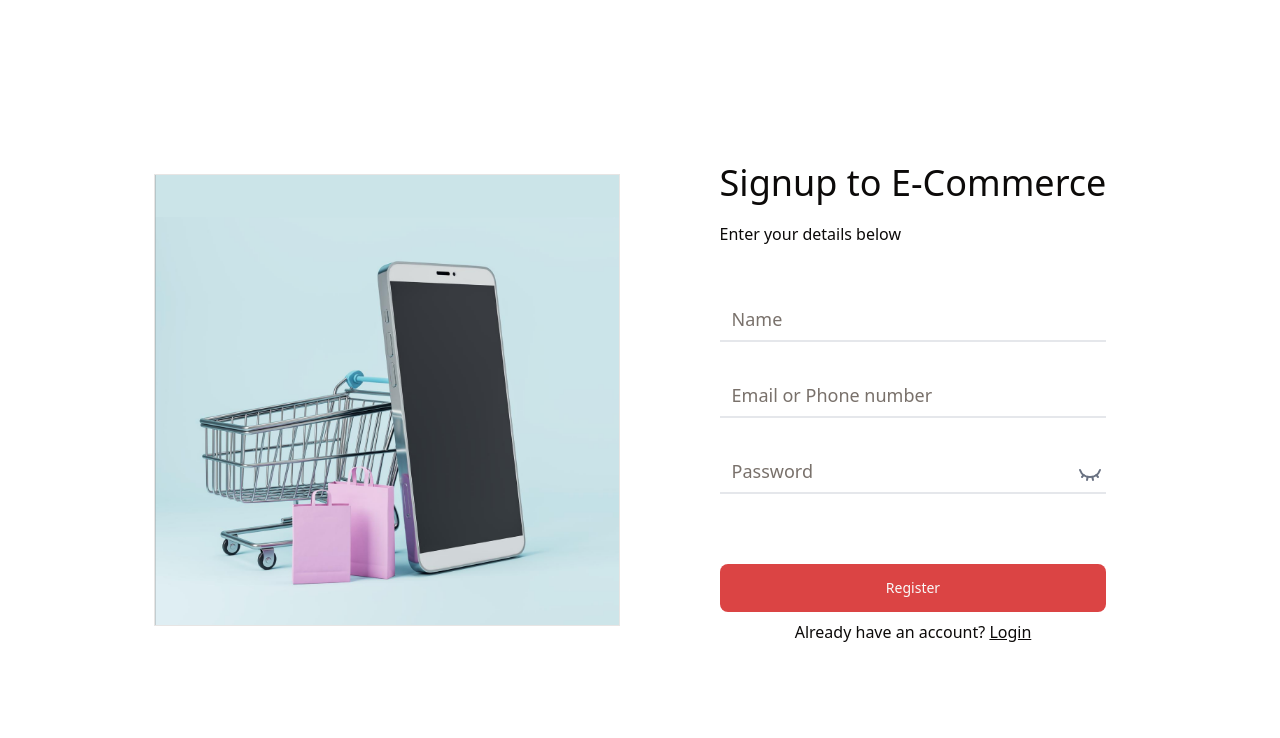
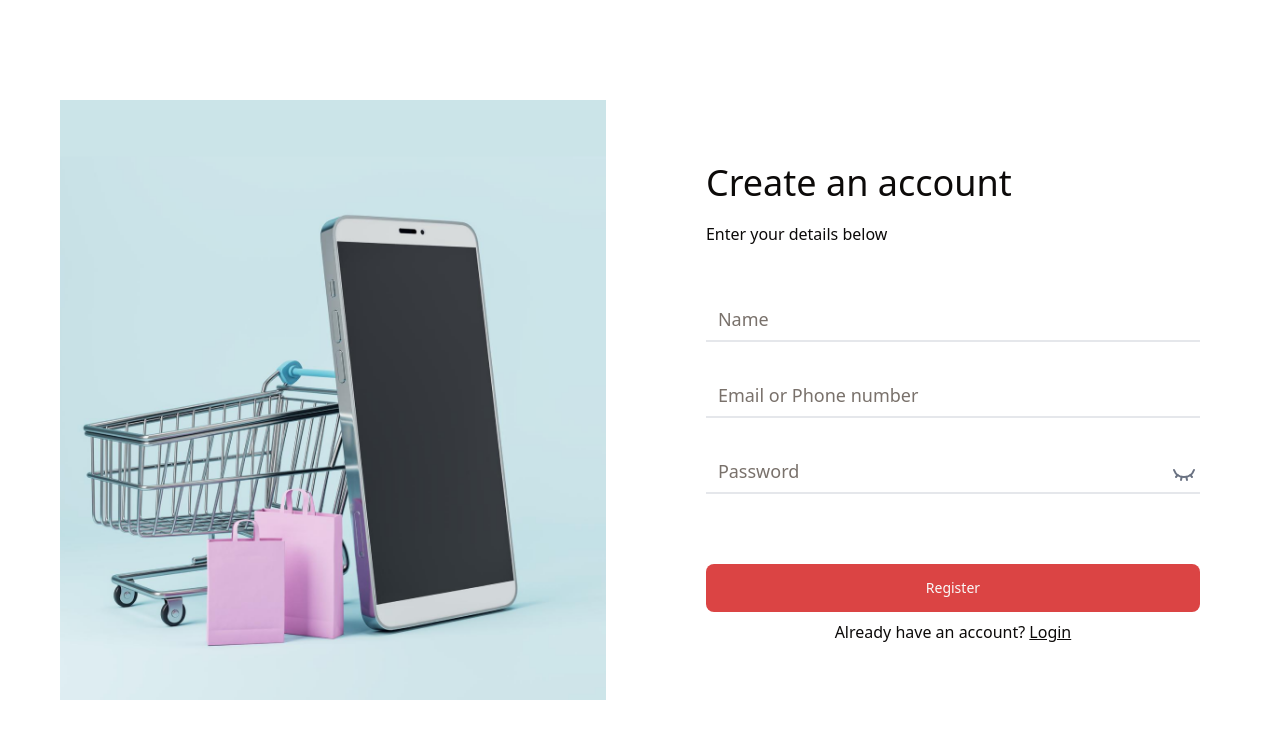
Before and after one commit to razeeth11/E-Commerce-NEXT-JS-, a Next.js app: page /auth/signup in a window 1280 px wide. Shown: the top 738 px of the page. Built offline with nearby package versions, Linux system fonts and the light colour scheme.

Commit message:
Login-Signup-Completed

```diff
--- a/src/app/auth/login/page.tsx
+++ b/src/app/auth/login/page.tsx
@@ -51,17 +51,18 @@ export default function Login() {
     setShow((prev) => !prev);
   };
   return (
-    <div className="flex items-center justify-center gap-20 h-screen mx-20">
-      <div className="border pointer-events-none hidden lg:block">
+    <div className="flex items-center justify-center gap-20 h-screen mx-5 lg:mx-15">
+      <div className="pointer-events-none hidden lg:block">
         <Image
           src="/auth.png"
           alt="login-page-illustration.png"
           height={300}
           width={600}
-          className="w-full h-[450px] object-cover"
+          className="w-[100%] h-[600px] object-cover"
+          priority={true}
         />
       </div>
-      <div className="flex flex-col gap-3 border lg:border-none p-5 rounded">
+      <div className="flex flex-col gap-3 border lg:border-none p-5 rounded w-[600px]">
         <h1 className="text-[36px] font-medium whitespace-nowrap select-none">
           Log in to E-Commerce
         </h1>
@@ -72,7 +73,7 @@ export default function Login() {
           <Form {...form}>
             <form
               onSubmit={form.handleSubmit((data) => console.log(data))}
-              className="flex flex-col gap-5"
+              className="flex flex-col gap-10"
             >
               <FormField
                 control={form.control}
--- a/src/app/auth/signup/page.tsx
+++ b/src/app/auth/signup/page.tsx
@@ -53,19 +53,20 @@ export default function Signup() {
     setShow((prev) => !prev);
   };
   return (
-    <div className="flex items-center justify-center gap-20 h-screen mx-20">
-      <div className="border pointer-events-none hidden lg:block">
+    <div className="flex items-center justify-center gap-20 h-screen mx-5 lg:mx-15">
+      <div className="pointer-events-none hidden lg:block">
         <Image
           src="/auth.png"
           alt="Signup-page-illustration.png"
-          height={300}
+          height={450}
           width={600}
-          className="w-full h-[450px] object-cover"
+          className="w-[100%] h-[600px] object-cover"
+          priority={true}
         />
       </div>
-      <div className="flex flex-col gap-3 border lg:border-none p-5 rounded">
+      <div className="flex flex-col gap-3 border lg:border-none p-5 rounded w-[600px]">
         <h1 className="text-[36px] font-medium whitespace-nowrap select-none">
-          Signup to E-Commerce
+          Create an account
         </h1>
         <p className="text-[16px] font-regular select-none">
           Enter your details below
```
